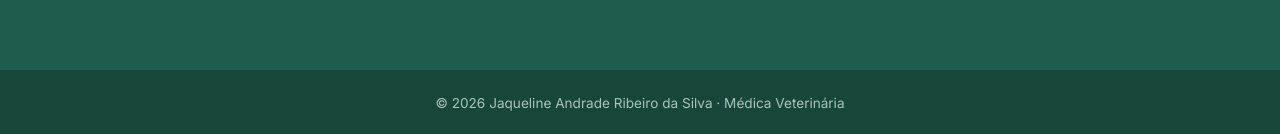
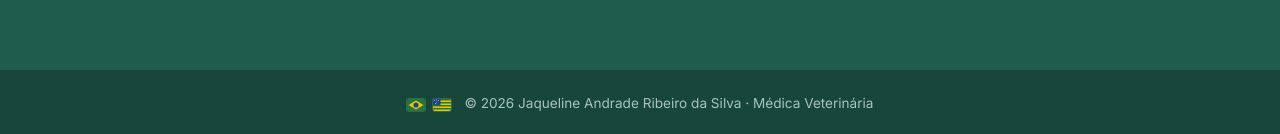
Before and after one commit to jaquelinearsilva/site-pessoal, a plain HTML site: page index.html in a window 1280 px wide. Shown: the part 10100-10234 px from the top of the page. Drawn offline with nearby package versions, Linux system fonts and the light colour scheme.

Commit message:
Adiciona bandeiras de Goiás e do Brasil no rodapé
Bandeiras pequenas, em SVG, ao lado do texto do rodapé.

Co-Authored-By: Claude Haiku 5.5 <noreply@anthropic.com>

```diff
--- a/index.html
+++ b/index.html
@@ -140,6 +140,8 @@
   .clinks .txt small{display:block;font-weight:400;font-size:.85rem;color:#d6e6df;margin-top:2px;word-break:break-all}
   .clinks a:hover{background:rgba(255,255,255,.08)}
   footer{background:#17463b;color:#a9c4b9;font-size:.85rem;padding:22px 0;text-align:center}
+  .flags{display:inline-flex;gap:8px;vertical-align:middle;margin-right:10px}
+  .flags svg{width:18px;height:12px;border-radius:2px;box-shadow:0 0 0 1px rgba(255,255,255,.15);display:block}
 
   @media (max-width:900px){
     .hero-grid,.split,.area,.research{grid-template-columns:1fr;gap:32px}
@@ -471,7 +473,13 @@
 
 </main>
 
-<footer>© 2026 Jaqueline Andrade Ribeiro da Silva · Médica Veterinária</footer>
+<footer>
+  <span class="flags" aria-hidden="true">
+    <svg viewBox="0 0 24 16"><rect width="24" height="16" fill="#1f7a3a"/><path d="M12 2 22 8 12 14 2 8Z" fill="#f2c200"/><circle cx="12" cy="8" r="3.4" fill="#1d3f8f"/></svg>
+    <svg viewBox="0 0 24 16"><path d="M0 0h24v16H0z" fill="#f2c200"/><path d="M0 0h24v2H0zM0 4h24v2H0zM0 8h24v2H0zM0 12h24v2H0zM0 16h24v0H0z" fill="#1f7a3a"/><rect width="10" height="8" fill="#1d3f8f"/><circle cx="2.4" cy="2" r=".6" fill="#fff"/><circle cx="5" cy="1.4" r=".6" fill="#fff"/><circle cx="7.6" cy="2" r=".6" fill="#fff"/><circle cx="5" cy="4.2" r=".6" fill="#fff"/><circle cx="3.2" cy="6" r=".6" fill="#fff"/></svg>
+  </span>
+  © 2026 Jaqueline Andrade Ribeiro da Silva · Médica Veterinária
+</footer>
 
 <script>
   const btn=document.querySelector('.menu-btn'), menu=document.getElementById('menu');
```
